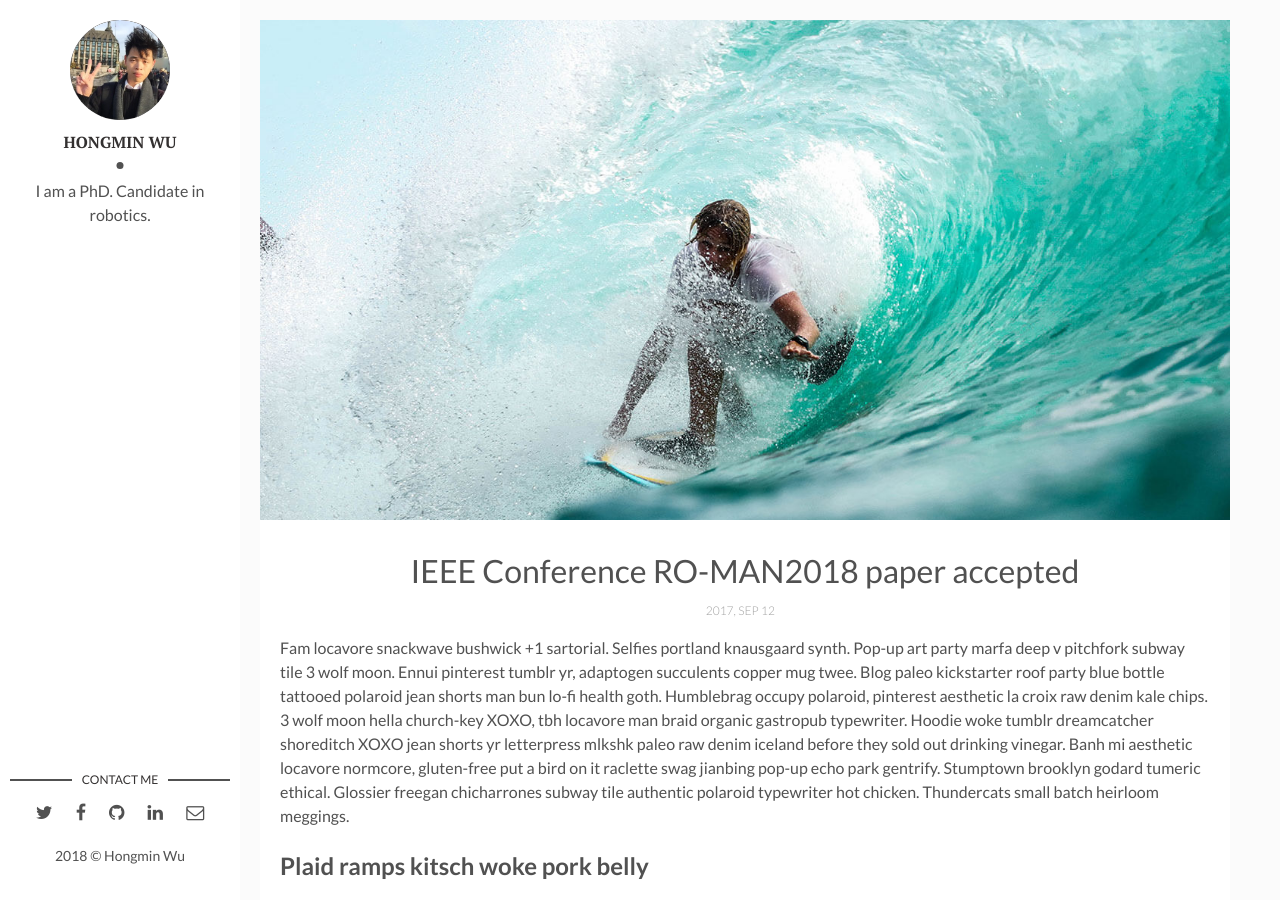
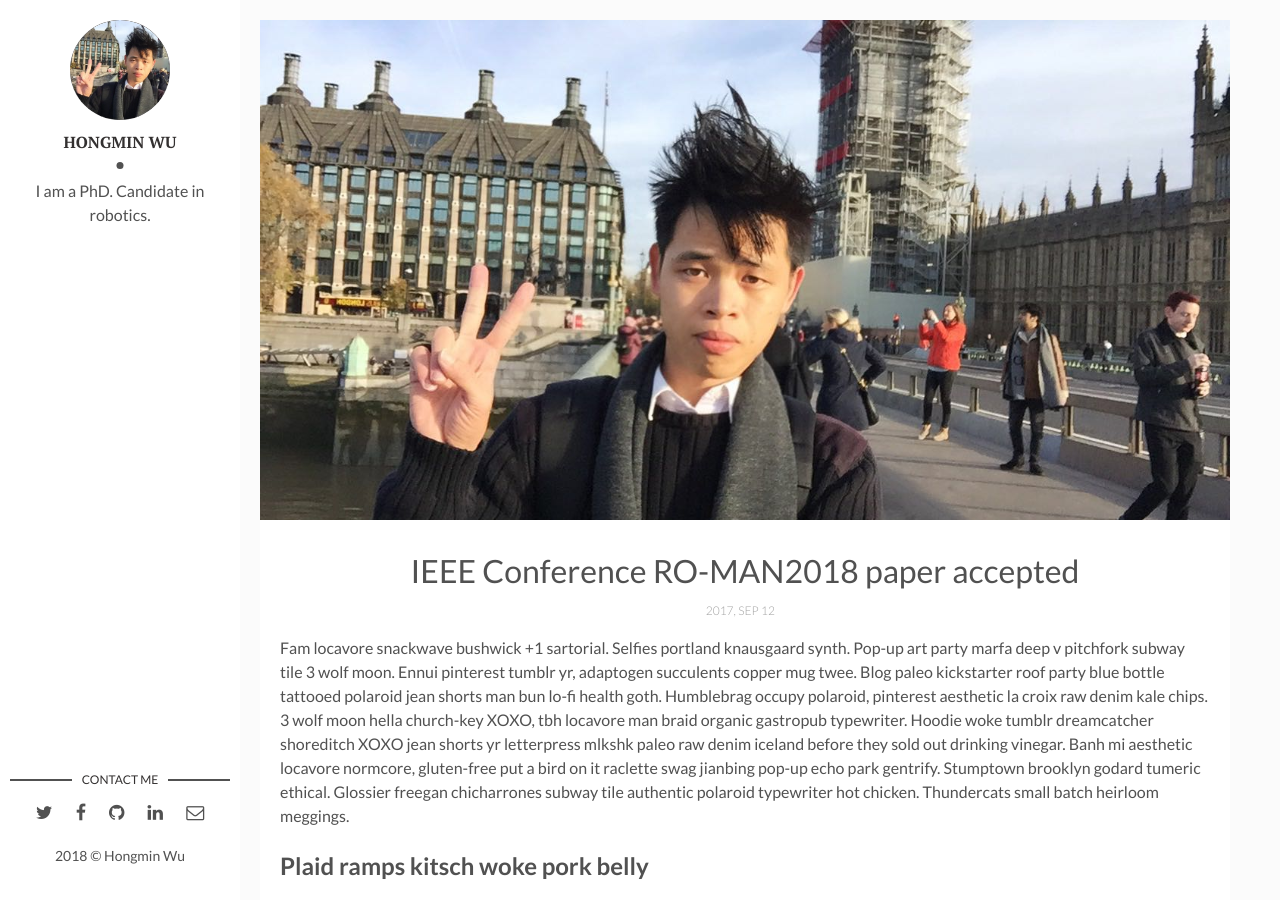
Before and after one commit to HongminWu/HongminWu.github.io, a Jekyll site: the page built from _posts/2017-04-06-how-i-rest-from-work.markdown, in a window 1280 px wide and 900 px high. Built offline with Jekyll 4.4.1, drawn with Linux system fonts in a browser that asks for light colours; comment, search, counter and statistics services are not loaded.

Commit message:
Update 2017-04-06-how-i-rest-from-work.markdown

```diff
--- a/_posts/2017-04-06-how-i-rest-from-work.markdown
+++ b/_posts/2017-04-06-how-i-rest-from-work.markdown
@@ -3,7 +3,7 @@ layout: post
 title: IEEE Conference RO-MAN2018 paper accepted
 date: 2017-09-12 13:32:20 +0300
 description: You’ll find this post in your `_posts` directory. Go ahead and edit it and re-build the site to see your changes. # Add post description (optional)
-img: i-rest.jpg # Add image post (optional)
+img: me_uk_full.jpg # Add image post (optional)
 fig-caption: # Add figcaption (optional)
 tags: [Holidays, Hawaii]
 ---
```
